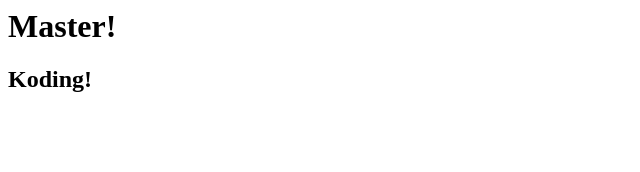
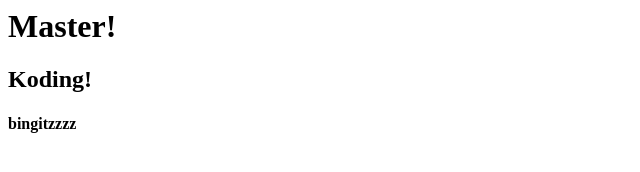
Before and after one commit to Frentyusmelia/git, a plain HTML site: page index.html in a window 1280 px wide. Shown: the full height of the page, 0-640 px from the left. Drawn offline with Linux system fonts and the light colour scheme.

Commit message:
h4 tambah

```diff
--- a/index.html
+++ b/index.html
@@ -3,5 +3,6 @@
     <body>
         <h1>Master!</h1>
         <h2>Koding!</h2>
+        <h4>bingitzzzz</h4>
     </body>
 </html>
```
